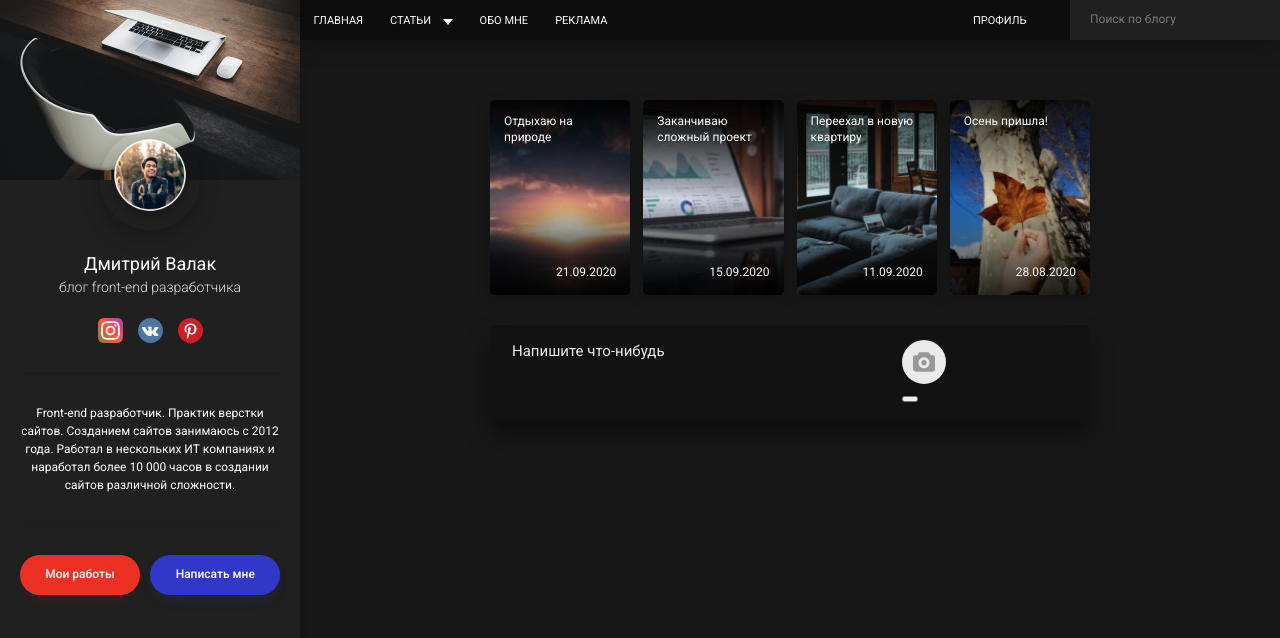
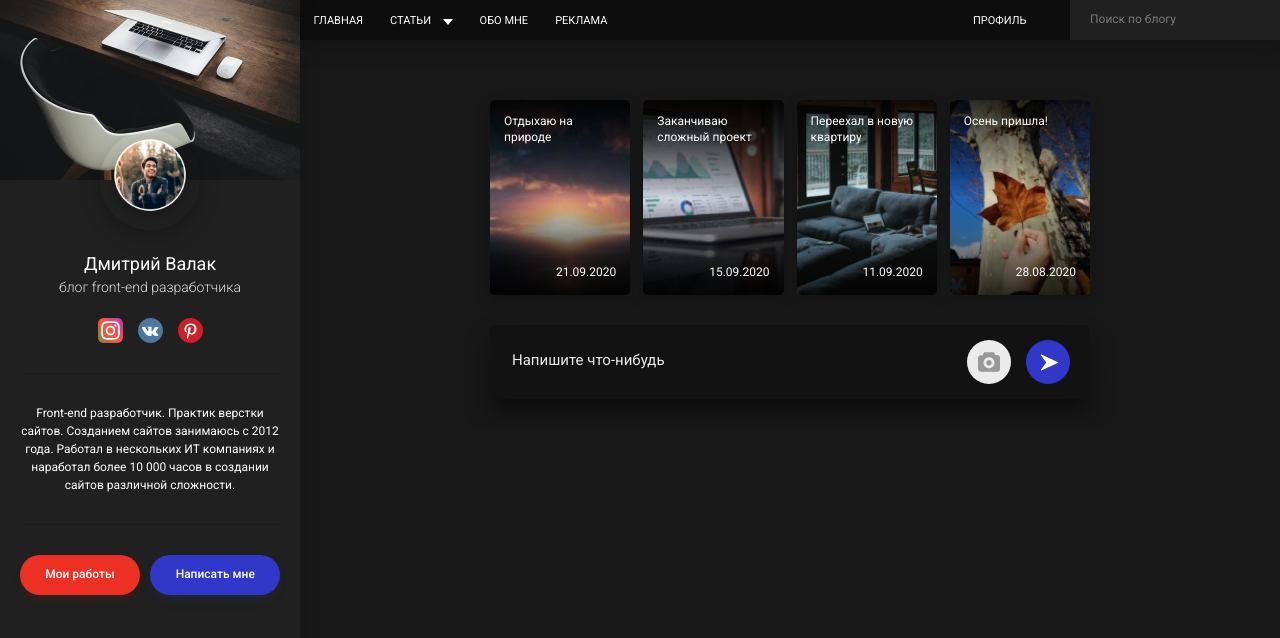
Before and after one commit to KuzAnton8335/Personal-blog, a plain HTML site: page index.html in a window 1280 px wide. Drawn offline with Linux system fonts and the light colour scheme; a script that the page names is missing.

Commit message:
add-post-form

```diff
--- a/index.html
+++ b/index.html
@@ -129,7 +129,9 @@
               <label for="" class="add-post-file">
                 <input type="file" id="add-post-file">
               </label>
-              <button type="submit" class="add-post__send"></button>
+              <button type="submit" class="add-post__send">
+                <!-- <img src="img/svg/send-btn.svg" alt="Отправить"> -->
+              </button>
             </div>
           </form>
         </div>
--- a/scss/bloks/_add-post.scss
+++ b/scss/bloks/_add-post.scss
@@ -8,11 +8,14 @@
 
 .add-post__form{
   display: flex;
+  align-items: center;
 }
+
 
 .add-post__textarea{
   display: block;
-  width: 70%;
+  width: 80%;
+  height: 26px;
   font-family: inherit;
   font-size: 1.5rem;
   color:$white;
@@ -25,17 +28,47 @@
   }
 }
 
-.add-post-file{
+.add-post__form_action{
+  width: 20%;
+  display: flex;
+  justify-content: flex-end;
+}
+.add-post-file,
+.add-post__send{
   display: block;
   width: 4.4rem;
   height: 4.4rem;
+  border: none;
   border-radius: 50%;
-  background-color: #d2d2d2;
+  cursor: pointer;
+
+  transition: background-color .2s linear;
+}
+
+.add-post-file{
+  background-color: #ebebeb;
   background-image: url("../img/svg/photo-btn.svg");
   background-repeat: no-repeat;
   background-position: center;
-  cursor: pointer;
   input{
     display: none;
   }
+   &:hover{
+     background-color: darken( #ebebeb, 5%);
+   }
 }
+
+.add-post__send{
+  margin-left: 1.5rem;
+  background-color: $blue;
+  background-image: url("../img/svg/send-btn.svg");
+  background-repeat: no-repeat;
+  background-position: center;
+  input{
+    display: none;
+  }
+
+  &:hover{
+     background-color: darken( $blue, 5%);
+   }
+}
```
Also changed, not shown: css/style.css.
